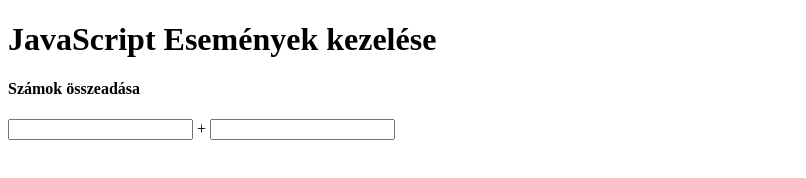
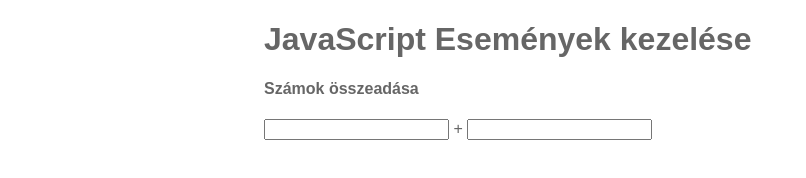
Before and after one commit to waress/js-event, a plain HTML site: page index.html in a window 1280 px wide. Shown: the whole page, without its empty margins (0-806 px from the left). Drawn offline with Linux system fonts and the light colour scheme.

Commit message:
Set the enviroment

```diff
--- a/index.html
+++ b/index.html
@@ -5,6 +5,7 @@
   <meta name="viewport" content="width=device-width, initial-scale=1.0">
   <meta http-equiv="X-UA-Compatible" content="ie=edge">
   <title>Document</title>
+  <link rel="stylesheet" href="main.css">
 </head>
 <body>
   <header>
--- /dev/null
+++ b/main.css
@@ -0,0 +1,5 @@
+body {
+  font-family: sans-serif;
+  color: #666;
+  padding: 0 20%;
+}
```
Also changed, not shown: main.js (added).
